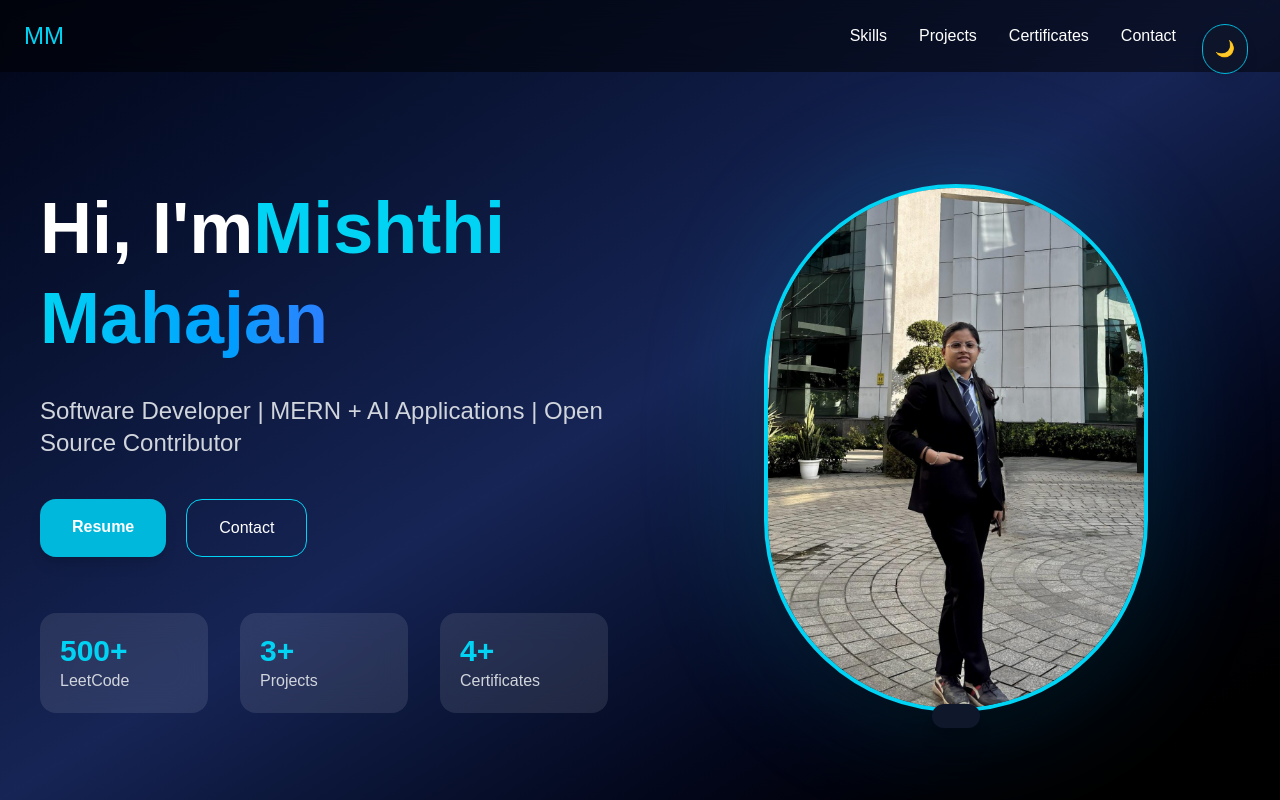
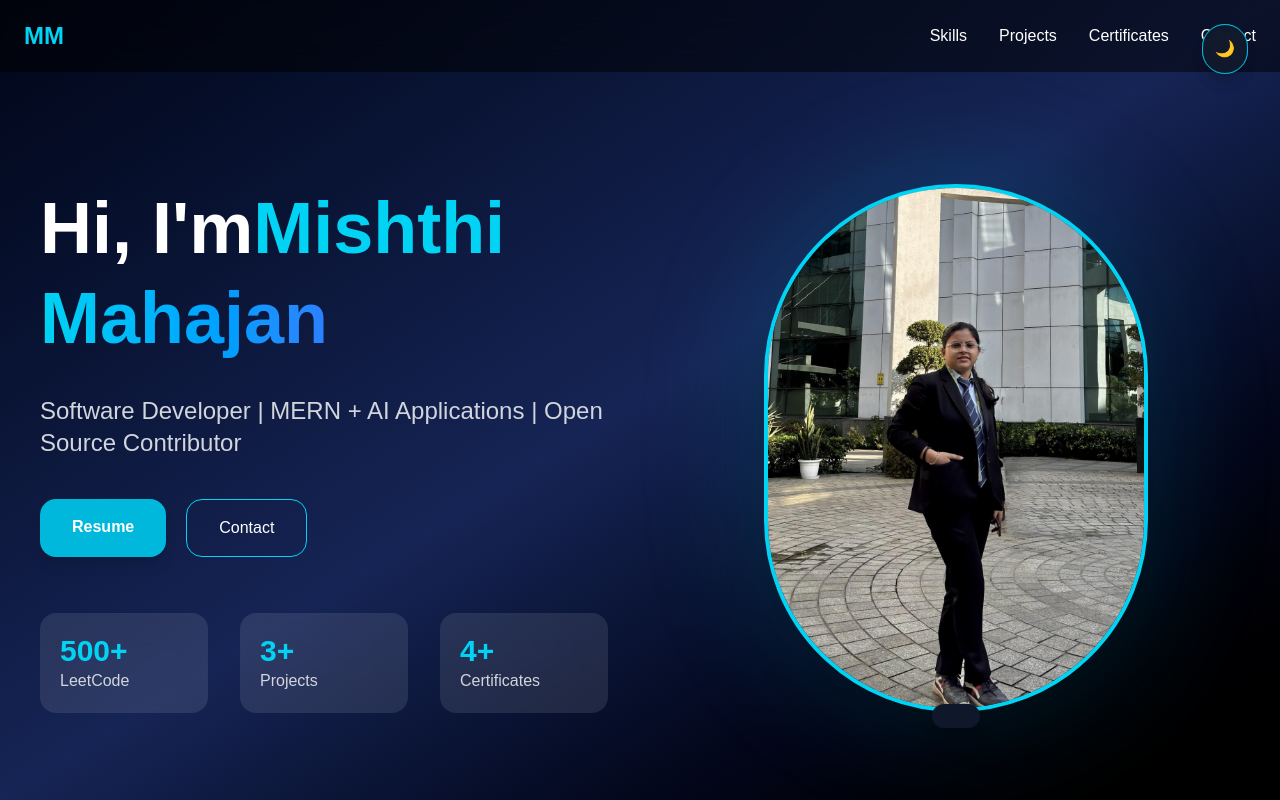
Before and after one commit to mishthimahajan/portfolio-pro, a React app: page / in a window 1280 px wide. Shown: the top 800 px of the page. Built offline with nearby package versions, Linux system fonts and the light colour scheme; no server answers; the HTML template or start-up script is replaced by a standard one.

Commit message:
Update Navbar.jsx

```diff
--- a/src/components/Navbar.jsx
+++ b/src/components/Navbar.jsx
@@ -1,232 +1,112 @@
-// import {motion}
-// from "framer-motion"
+import { useState } from "react";
+import { FaBars, FaTimes } from "react-icons/fa";
+import ThemeToggle from "./ThemeToggle";
 
-// export default function Navbar(){
+export default function Navbar() {
 
-// return(
+  const [open, setOpen] = useState(false);
 
-// <motion.nav
+  return (
+    <nav
+      className="
+      fixed
+      top-0
+      w-full
+      bg-black/50
+      backdrop-blur-lg
+      z-50"
+    >
 
-// initial={{y:-100}}
+      <div
+        className="
+        flex
+        justify-between
+        items-center
+        px-6
+        py-5"
+      >
 
-// animate={{y:0}}
-
-// className="
-
-// fixed
-
-// top-0
-
-// w-full
-
-// bg-black/30
-
-// backdrop-blur-lg
-
-// z-50"
-
-// >
-
-// <div className="
-
-// flex
-
-// justify-between
-
-// px-10
-
-// py-5">
-
-// <h1 className="
-
-// text-cyan-400
-
-// text-3xl">
-
-// MM
-
-// </h1>
-
-// <div className="flex gap-10">
-
-// <a href="#skills">
-
-// Skills
-
-// </a>
-
-// <a href="#projects">
-
-// Projects
-
-// </a>
-// <a href="#certificates">
-
-// Certificates
-
-// </a>
-// </div>
-
-// </div>
-
-// </motion.nav>
-
-// )
-
-// }
-
-import { useState } from "react"
-import { FaBars } from "react-icons/fa"
-
-export default function Navbar(){
-
-const[open,setOpen]=
-useState(false)
-
-return(
-
-<nav className="
-
-fixed
-
-top-0
-
-w-full
-
-bg-black/50
-
-backdrop-blur-lg
-
-z-50">
-
-<div className="
-
-flex
-
-justify-between
-
-items-center
-
-px-6
-
-py-5">
-
-<h1 className="
-
+        {/* Logo */}
+        <h1
+          className="
           text-cyan-400
-
-text-2xl">
-
+          text-2xl
+          font-bold"
+        >
           MM
-
         </h1>
 
-<div className="hidden md:flex gap-8 mr-20">
+        {/* Right Side */}
+        <div className="flex items-center gap-4">
 
-<a href="#skills"className="
-
-hover:text-cyan-400
-
-duration-300">
-
+          {/* Desktop Menu */}
+          <div
+            className="
+            hidden
+            md:flex
+            gap-8"
+          >
+            <a href="#skills" className="hover:text-cyan-400 duration-300">
               Skills
-
             </a>
 
-<a href="#projects"className="
-
-hover:text-cyan-400
-
-duration-300">
-
+            <a href="#projects" className="hover:text-cyan-400 duration-300">
               Projects
-
             </a>
 
-<a href="#certificates"className="
-
-hover:text-white
-
-duration-300">
-
+            <a href="#certificates" className="hover:text-cyan-400 duration-300">
               Certificates
-
             </a>
 
-<a href="#contact"className="
-
-hover:text-white
-
-duration-300">
-
+            <a href="#contact" className="hover:text-cyan-400 duration-300">
               Contact
-
             </a>
-
           </div>
 
+          {/* Theme Toggle */}
+          <ThemeToggle />
+
+          {/* Mobile Menu Button */}
           <button
-
-className="md:hidden"
-
-onClick={()=>setOpen(!open)}
-
+            className="md:hidden text-xl"
+            onClick={() => setOpen(!open)}
           >
-
-<FaBars/>
-
+            {open ? <FaTimes /> : <FaBars />}
           </button>
 
         </div>
+      </div>
 
-{
-
-open &&
-
-<div className="
-
+      {/* Mobile Menu */}
+      {open && (
+        <div
+          className="
           md:hidden
-
           flex
-
           flex-col
-
           gap-4
-
           px-6
-
-pb-5">
-
-<a href="#skills">
-
+          pb-5
+          bg-slate-950"
+        >
+          <a href="#skills" onClick={() => setOpen(false)}>
             Skills
-
           </a>
 
-<a href="#projects">
-
+          <a href="#projects" onClick={() => setOpen(false)}>
             Projects
-
           </a>
 
-<a href="#certificates">
-
+          <a href="#certificates" onClick={() => setOpen(false)}>
             Certificates
-
           </a>
 
-<a href="#contact">
-
+          <a href="#contact" onClick={() => setOpen(false)}>
             Contact
-
           </a>
-
         </div>
-
-}
+      )}
 
     </nav>
-
-)
-
+  );
 }
```
Lines whose indentation alone changed are shown as unchanged.
